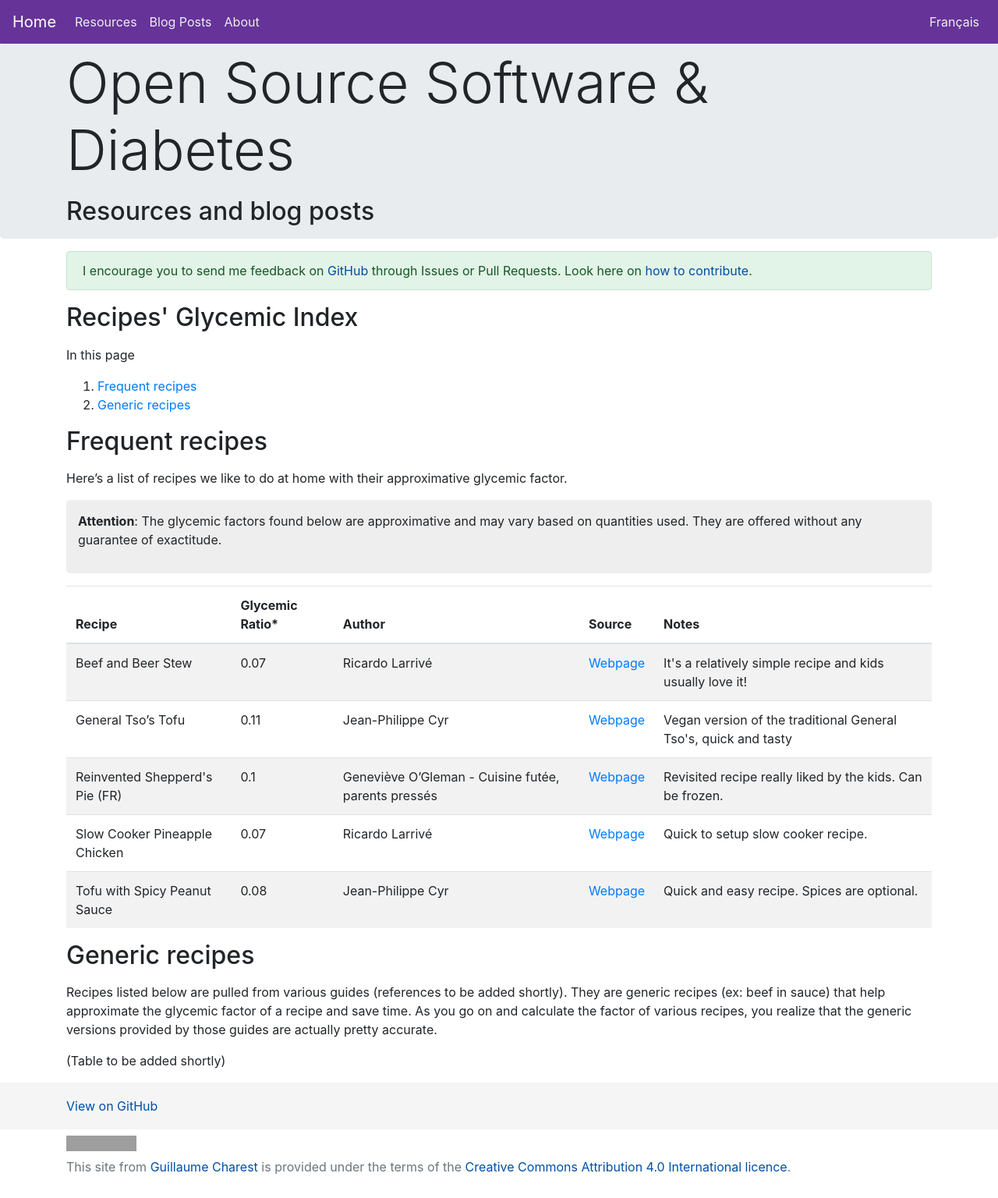
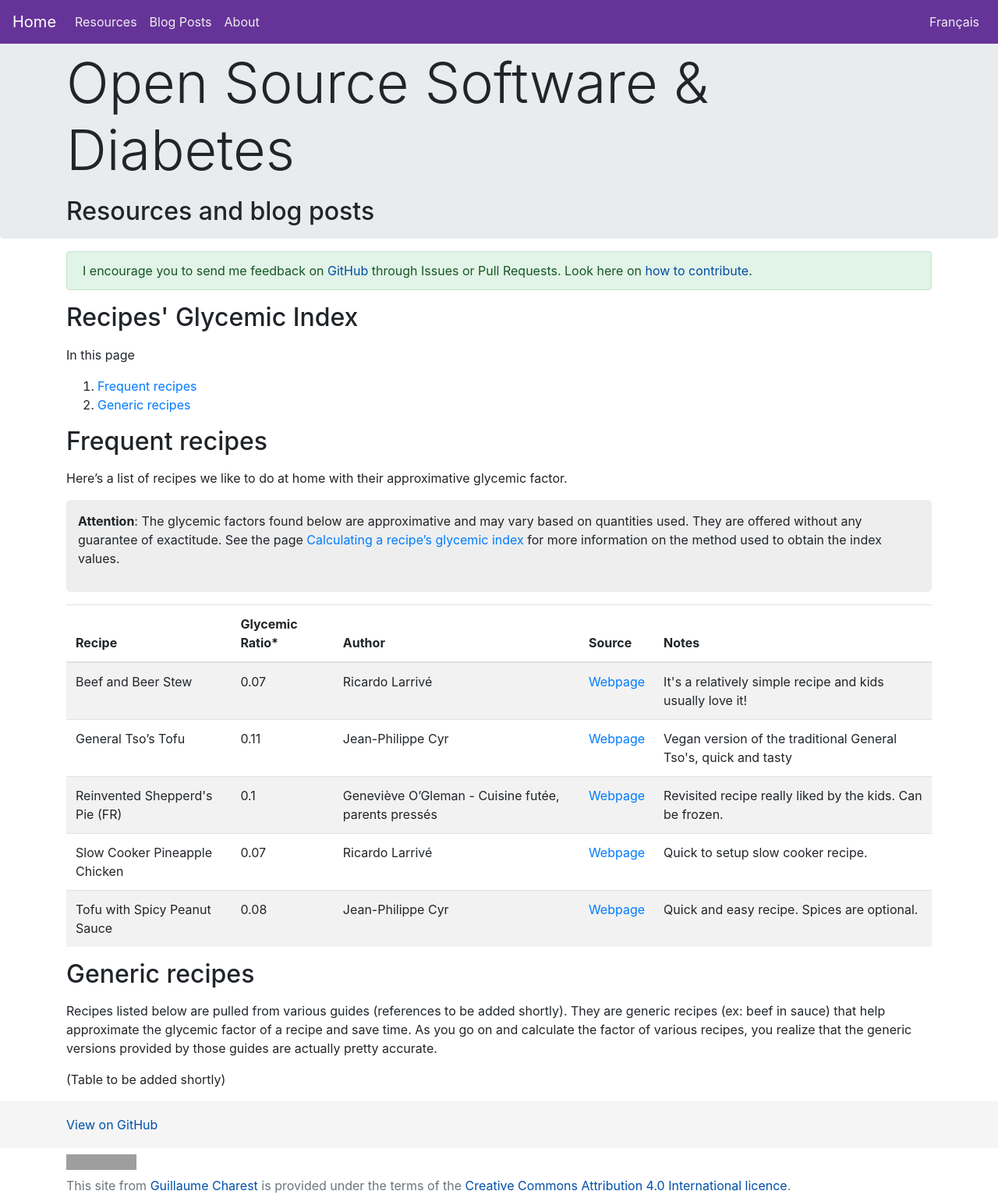
Before and after one commit to gcharest/gcharest.github.io, a Jekyll site: the page built from _pages/en/recipes-glycemic-factor.md, in a window 1280 px wide. Shown: the whole page at 78% size. Built offline with Jekyll 4.4.1, drawn with Linux system fonts in a browser that asks for light colours; nearby versions of some CDN libraries; grey boxes are pictures that could not be loaded.

```diff
--- a/_pages/en/recipes-glycemic-factor.md
+++ b/_pages/en/recipes-glycemic-factor.md
@@ -15,7 +15,7 @@ In this page
 
 Here's a list of recipes we like to do at home with their approximative glycemic factor.
 
->**Attention**: The glycemic factors found below are approximative and may vary based on quantities used. They are offered without any guarantee of exactitude.
+>**Attention**: The glycemic factors found below are approximative and may vary based on quantities used. They are offered without any guarantee of exactitude. See the page [Calculating a recipe's glycemic index]({{site.baseurl}}/calculing-glycemic-factor.html) for more information on the method used to obtain the index values.
 
 {% include listOnlineRecipes.html %}
 
```
